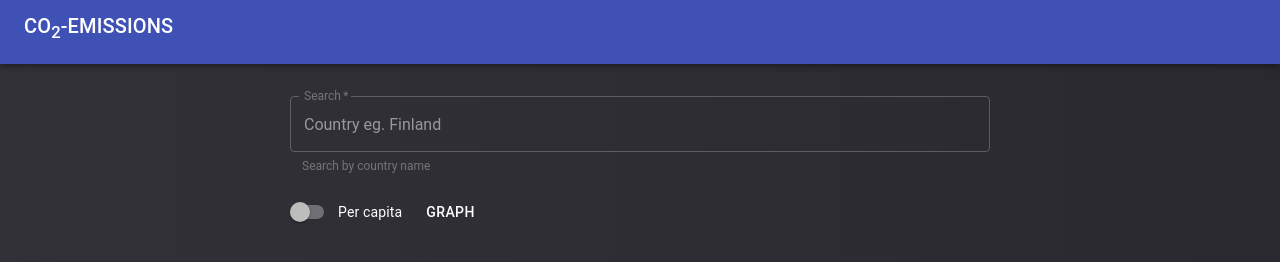
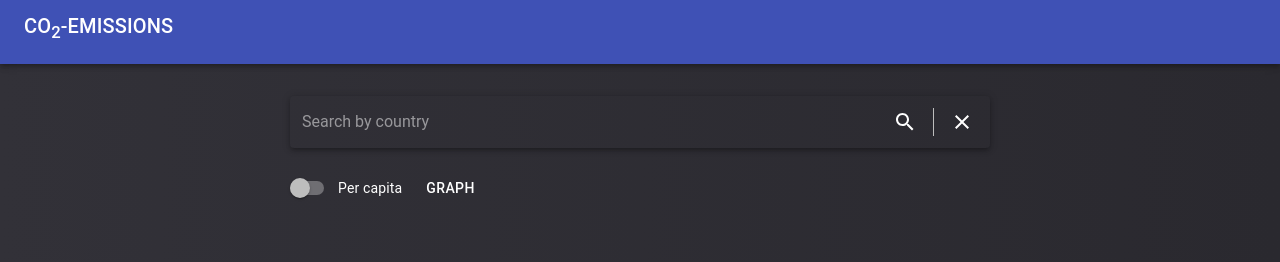
Before and after one commit to EelisK/co2-emissions, a React app: page / in a window 1280 px wide. Built offline with nearby package versions, Linux system fonts and the light colour scheme.

Commit message:
Search bar ui improvements

```diff
--- a/src/client/assets/scss/main.scss
+++ b/src/client/assets/scss/main.scss
@@ -22,6 +22,22 @@ body {
 
 .co2-app-search {
     margin-top: $unit * 4;
+}
+
+.co2-app-search-icon-button {
+    padding: 10px;
+}
+
+.co2-app-search-input {
+    flex: 1;
+    margin-left: $unit;
+}
+
+.co2-app-search-container {
+    padding: 2px 4px;
+    display: flex;
+    align-items: center;
+    background-color: transparent !important;
 }
 
 .co2-app-container {
@@ -81,12 +97,7 @@ body {
 }
 
 .co2-app-data-table {
-    @media (max-width: 768px) {
-        /**
-         * Prevent table overflow on mobile
-         */
-        table-layout: fixed;
-    }
+    table-layout: fixed;
 }
 
 .co2-app-chart-container {
--- a/src/client/components/Search.js
+++ b/src/client/components/Search.js
@@ -1,5 +1,7 @@
 import React from "react";
-import { TextField } from "@material-ui/core";
+import { Divider, IconButton, InputBase, Paper } from "@material-ui/core";
+import CloseIcon from "../assets/img/close.svg";
+import MagnifyIcon from "../assets/img/magnify.svg";
 
 class Search extends React.Component {
 
@@ -7,6 +9,7 @@ class Search extends React.Component {
         super(props);
         this.onChange = this.onChange.bind(this);
         this.onSubmit = this.onSubmit.bind(this);
+        this.clearInput = this.clearInput.bind(this);
         this.state = { country: "" };
     }
 
@@ -19,21 +22,34 @@ class Search extends React.Component {
         this.props.fetchEmissions(this.state.country);
     }
 
+    clearInput() {
+        this.setState({ country: "" });
+        this.inputRef && this.inputRef.focus();
+    }
+
     render() {
         return (
-            <form className="co2-app-search" onSubmit={this.onSubmit}>
-                <TextField
-                    label="Search"
-                    placeholder="Country eg. Finland"
-                    helperText="Search by country name"
-                    fullWidth
-                    variant="outlined"
-                    InputLabelProps={{ shrink: true }}
-                    required={true}
-                    disabled={this.props.disabled}
-                    value={this.state.country}
-                    onChange={this.onChange}
-                />
+            <form className="co2-app-search" onSubmit={this.onSubmit} method="POST">
+                <Paper elevation={3} className="co2-app-search-container">
+                    <InputBase
+                        required
+                        onChange={this.onChange}
+                        value={this.state.country}
+                        placeholder="Search by country"
+                        className="co2-app-search-input"
+                        inputRef={ref => this.inputRef = ref} />
+                    <IconButton className="co2-app-search-icon-button" type="submit">
+                        <img src={MagnifyIcon} />
+                    </IconButton>
+                    <Divider style={{
+                        width: 1,
+                        height: 28,
+                        margin: 4,
+                    }} />
+                    <IconButton className="co2-app-search-icon-button" onClick={this.clearInput}>
+                        <img src={CloseIcon} />
+                    </IconButton>
+                </Paper>
             </form>
         );
     }
--- a/src/client/containers/SearchContainer.js
+++ b/src/client/containers/SearchContainer.js
@@ -1,7 +1,7 @@
 import { connect } from "react-redux";
 import Search from "../components/Search";
 import fetchCO2Emissions from "../actions/fetchCO2Emissions";
-import FetchStatus from "../util/FetchStatus"
+import FetchStatus from "../util/FetchStatus";
 
 const mapStateToProps = state => {
     return {
```
